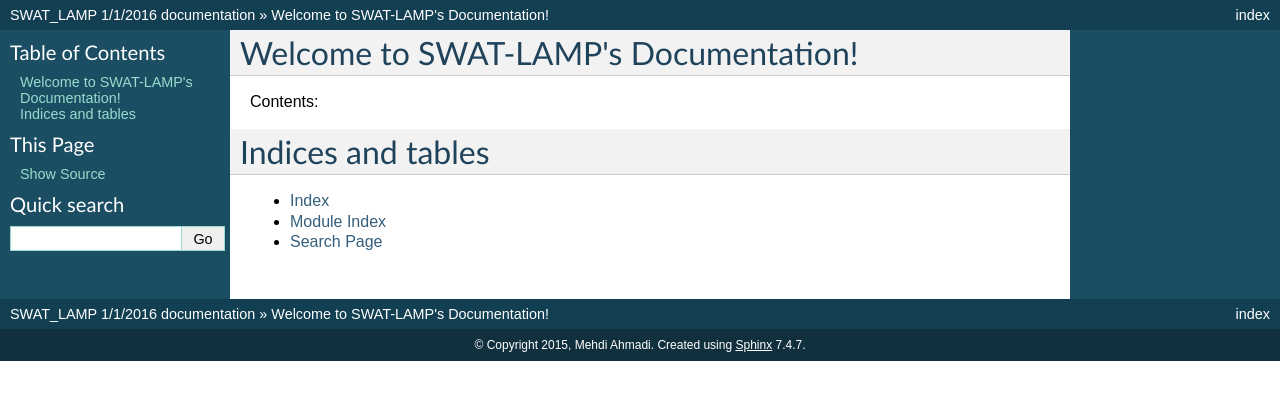
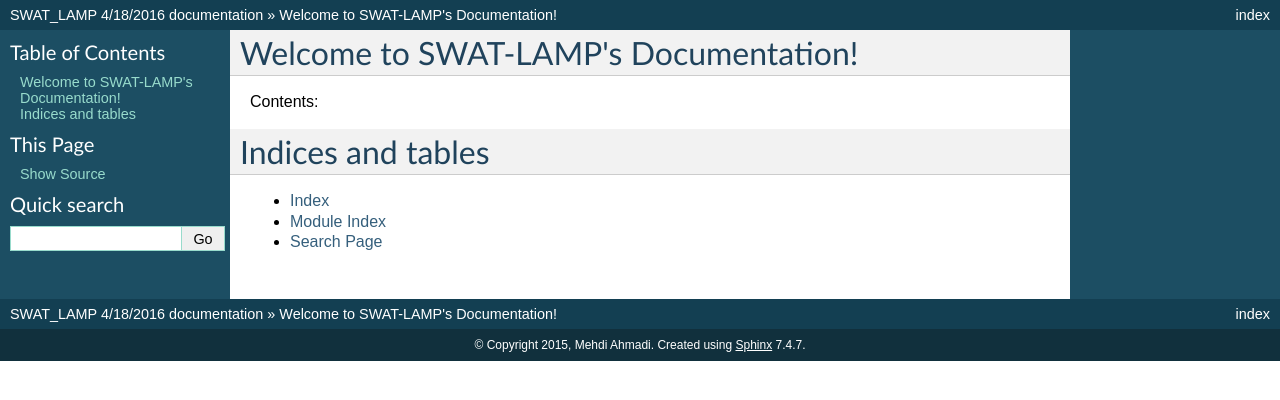
Before and after one commit to mehmadi/SWAT-LAMP-Doc, a Sphinx documentation site: the page built from docs/index.rst, in a window 1280 px wide. Shown: the top 400 px of the page. Built offline with Sphinx 7.4.7, drawn with Linux system fonts in a browser that asks for light colours.

Commit message:
Update conf.py

```diff
--- a/docs/conf.py
+++ b/docs/conf.py
@@ -56,9 +56,9 @@
 # built documents.
 #
 # The short X.Y version.
-version = '0.2.2'
+version = '0.2.4'
 # The full version, including alpha/beta/rc tags.
-release = '1/1/2016'
+release = '4/18/2016'
 
 # The language for content autogenerated by Sphinx. Refer to documentation
 # for a list of supported languages.
```
